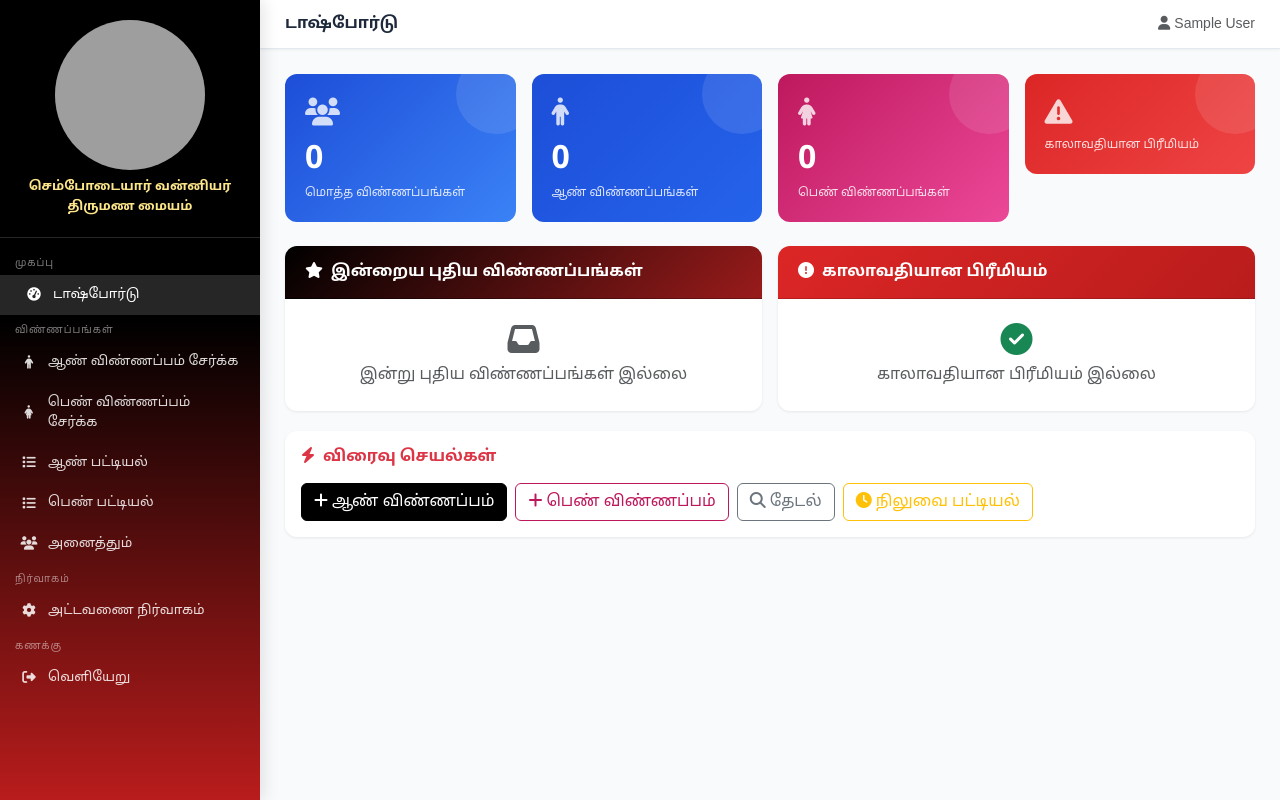
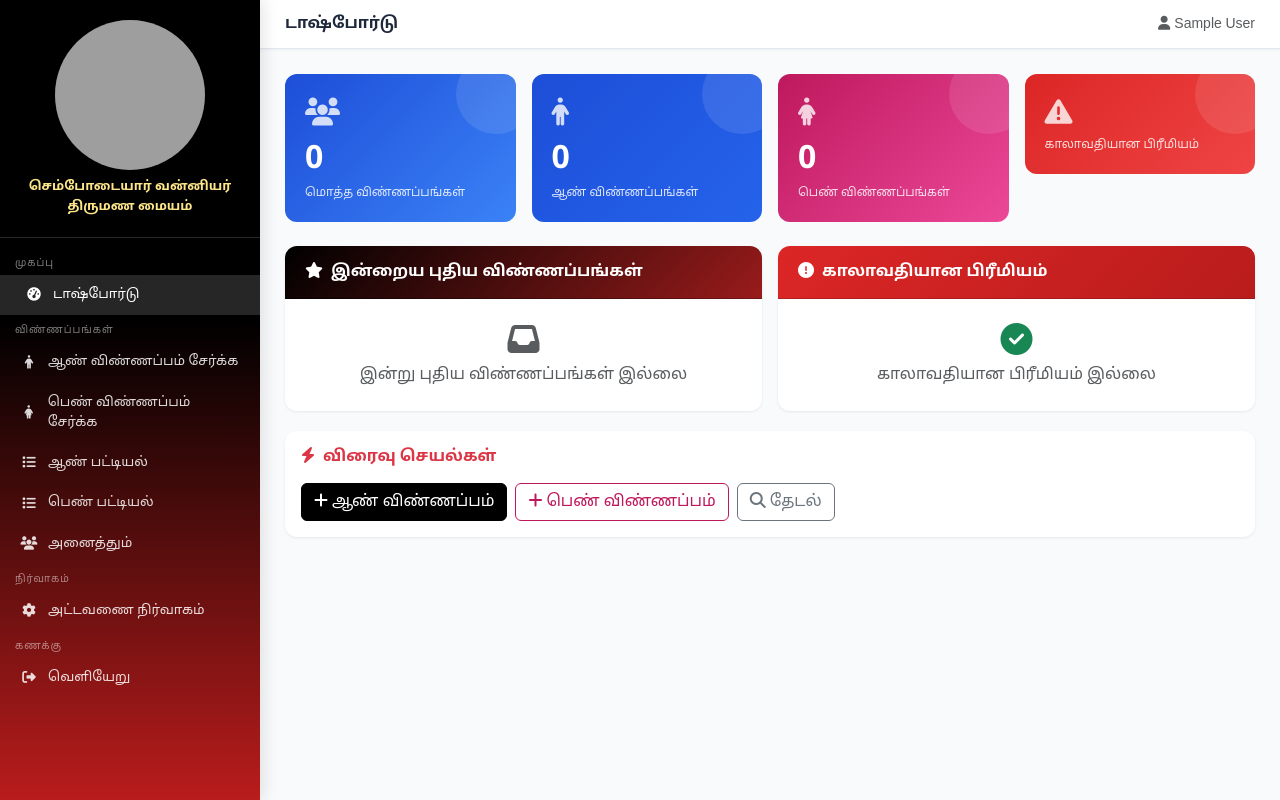
Before and after one commit to asaimani/sembodai, a Django app: page /dashboard/ in a window 1280 px wide. Run offline with Django 5.2, Linux system fonts and the light colour scheme; the visitor is signed in with stand-in values (Sample User, id 1); data that the repository does not hold is empty; parts of the project's set-up code (start-up, migrations or seed data) failed here and were passed over; some libraries are stand-ins or nearby versions; grey boxes are pictures that could not be loaded.

Commit message:
Remove shadow_list link from dashboard

```diff
--- a/templates/matrimony/dashboard.html
+++ b/templates/matrimony/dashboard.html
@@ -124,9 +124,7 @@
                     <a href="{% url 'candidate_list' %}" class="btn btn-outline-secondary">
                         <i class="fas fa-search me-1"></i>தேடல்
                     </a>
-                    <a href="{% url 'shadow_list' %}" class="btn btn-outline-warning">
-                        <i class="fas fa-clock me-1"></i>நிலுவை பட்டியல்
-                    </a>
+
                 </div>
             </div>
         </div>
```
